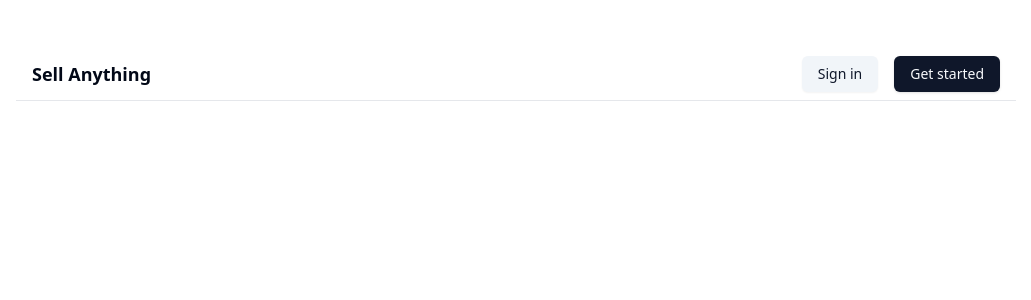
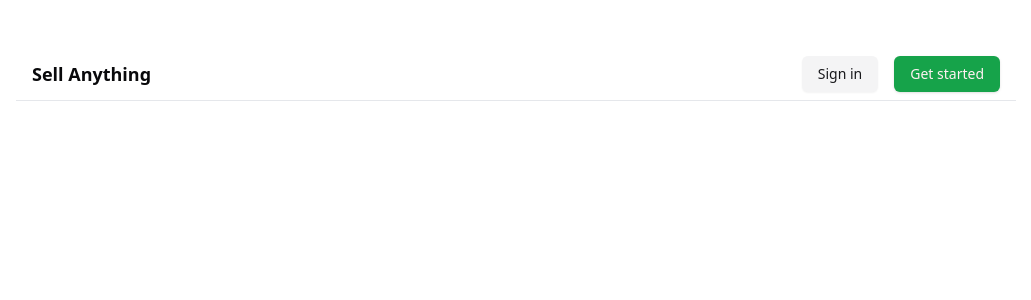
Before and after one commit to abi/yardsale-ai, a React (Vite) app in the folder frontend/: page / in a window 1280 px wide. Shown: the top 300 px of the page, without its empty margins (124-1155 px from the left). Built offline with nearby package versions, Linux system fonts and the light colour scheme.

Commit message:
change preferred color

```diff
--- a/frontend/src/index.css
+++ b/frontend/src/index.css
@@ -5,64 +5,47 @@
 @layer base {
   :root {
     --background: 0 0% 100%;
-    --foreground: 222.2 84% 4.9%;
-
+    --foreground: 240 10% 3.9%;
     --card: 0 0% 100%;
-    --card-foreground: 222.2 84% 4.9%;
-
+    --card-foreground: 240 10% 3.9%;
     --popover: 0 0% 100%;
-    --popover-foreground: 222.2 84% 4.9%;
-
-    --primary: 222.2 47.4% 11.2%;
-    --primary-foreground: 210 40% 98%;
-
-    --secondary: 210 40% 96.1%;
-    --secondary-foreground: 222.2 47.4% 11.2%;
-
-    --muted: 210 40% 96.1%;
-    --muted-foreground: 215.4 16.3% 46.9%;
-
-    --accent: 210 40% 96.1%;
-    --accent-foreground: 222.2 47.4% 11.2%;
-
+    --popover-foreground: 240 10% 3.9%;
+    --primary: 142.1 76.2% 36.3%;
+    --primary-foreground: 355.7 100% 97.3%;
+    --secondary: 240 4.8% 95.9%;
+    --secondary-foreground: 240 5.9% 10%;
+    --muted: 240 4.8% 95.9%;
+    --muted-foreground: 240 3.8% 46.1%;
+    --accent: 240 4.8% 95.9%;
+    --accent-foreground: 240 5.9% 10%;
     --destructive: 0 84.2% 60.2%;
-    --destructive-foreground: 210 40% 98%;
-
-    --border: 214.3 31.8% 91.4%;
-    --input: 214.3 31.8% 91.4%;
-    --ring: 222.2 84% 4.9%;
-
+    --destructive-foreground: 0 0% 98%;
+    --border: 240 5.9% 90%;
+    --input: 240 5.9% 90%;
+    --ring: 142.1 76.2% 36.3%;
     --radius: 0.5rem;
   }
 
   .dark {
-    --background: 222.2 84% 4.9%;
-    --foreground: 210 40% 98%;
-
-    --card: 222.2 84% 4.9%;
-    --card-foreground: 210 40% 98%;
-
-    --popover: 222.2 84% 4.9%;
-    --popover-foreground: 210 40% 98%;
-
-    --primary: 210 40% 98%;
-    --primary-foreground: 222.2 47.4% 11.2%;
-
-    --secondary: 217.2 32.6% 17.5%;
-    --secondary-foreground: 210 40% 98%;
-
-    --muted: 217.2 32.6% 17.5%;
-    --muted-foreground: 215 20.2% 65.1%;
-
-    --accent: 217.2 32.6% 17.5%;
-    --accent-foreground: 210 40% 98%;
-
+    --background: 20 14.3% 4.1%;
+    --foreground: 0 0% 95%;
+    --card: 24 9.8% 10%;
+    --card-foreground: 0 0% 95%;
+    --popover: 0 0% 9%;
+    --popover-foreground: 0 0% 95%;
+    --primary: 142.1 70.6% 45.3%;
+    --primary-foreground: 144.9 80.4% 10%;
+    --secondary: 240 3.7% 15.9%;
+    --secondary-foreground: 0 0% 98%;
+    --muted: 0 0% 15%;
+    --muted-foreground: 240 5% 64.9%;
+    --accent: 12 6.5% 15.1%;
+    --accent-foreground: 0 0% 98%;
     --destructive: 0 62.8% 30.6%;
-    --destructive-foreground: 210 40% 98%;
-
-    --border: 217.2 32.6% 17.5%;
-    --input: 217.2 32.6% 17.5%;
-    --ring: 212.7 26.8% 83.9%;
+    --destructive-foreground: 0 85.7% 97.3%;
+    --border: 240 3.7% 15.9%;
+    --input: 240 3.7% 15.9%;
+    --ring: 142.4 71.8% 29.2%;
   }
 }
 
```
